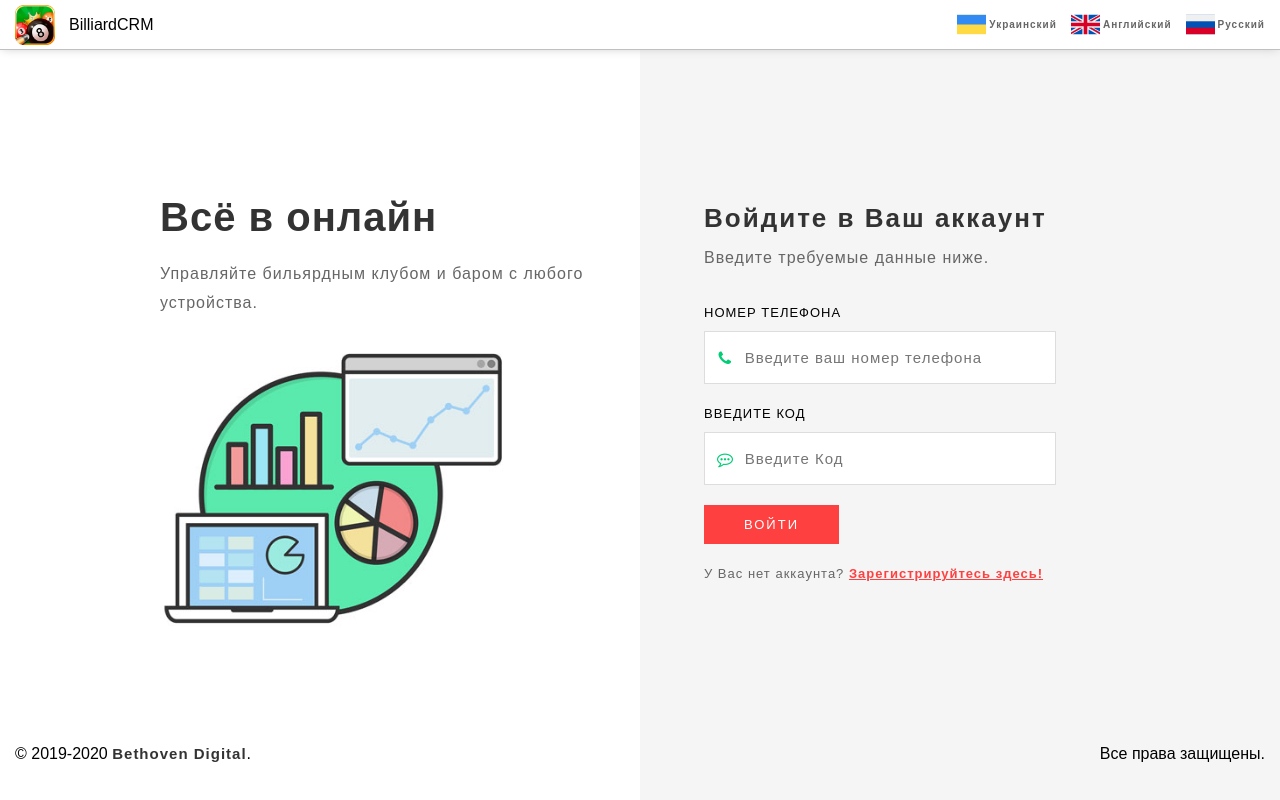
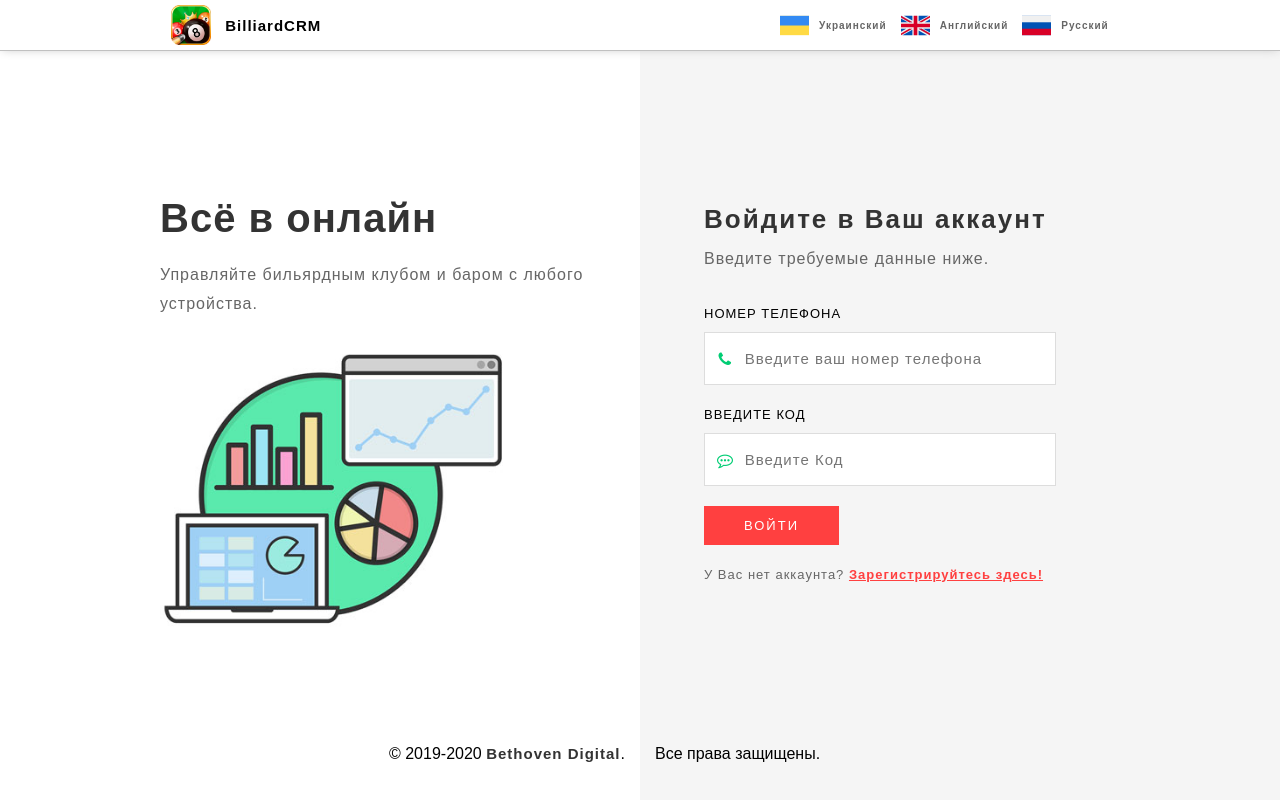
Before and after one commit to luckyone1221/30.04, a plain HTML site: page index.html in a window 1280 px wide. Drawn offline with Linux system fonts and the light colour scheme; a web font is replaced by a local one.

Commit message:
izmenenie header, footer

```diff
--- a/css/style.css
+++ b/css/style.css
@@ -323,11 +323,15 @@ h5 {
 	padding-left: 15px;
 	padding-right: 15px;
 	/* justify-content: space-around; */
-	/* justify-content: center; */
+	justify-content: center;
 
 }
 .footer__copy {
 	padding-bottom: .5rem;
+	padding-left: 15px;
+	padding-right: 15px;
+	min-width: 265px;
+    text-align: right;
 	/* float: left; */
 }
 
@@ -337,6 +341,9 @@ h5 {
 
 .footer__all {
 	padding-bottom: .5rem;
+	padding-left: 15px;
+	padding-right: 15px;
+	min-width: 265px;
   /* float: right; */
 }
 
@@ -563,33 +570,42 @@ h5 {
 header{
 	/*width: 100vw;*/
 	box-sizing: border-box;
-	height: 50px;/*100/2*/
+	/* height: 50px;100/2 */
 	padding: 5px 15px;
 	background-color: white;
 	border-bottom: 1px solid silver;
 	box-shadow: 0 0 10px -2px silver;
+}
+
+header .container {
 	display: flex;
+	align-items: center;
 }
 
 .header-logo-link{
 	/*display: inline-block;*/
 	/*vertical-align: top;*/
-	line-height: 50px;
-	height: 40px;
+	/* line-height: 50px; */
+	/* height: 40px; */
 	max-width: 200px;
 	display: flex;
+	align-items: center;
+	color: #000000 !important;
+	text-decoration: none !important;
 }
 
 .header-logo-img{
 	margin: auto;
-	max-width: 100%;
-	max-height: 100%;
-	height: auto;
-	width: auto;
+	/* max-width: 100%;
+	max-height: 100%; */
+
+	 max-width: 40px;
+	 flex-shrink: 0;
 }
 
 .header-text{
-	margin: 11px 14px;
+	/* margin: 11px 14px; */
+	margin-left: 14px;
 }
 
 /*lang-switch-box*/
@@ -621,7 +637,7 @@ header{
 .lang-switch-item-img{
 	float: left;
 	width: 29px;
-	margin: 10px 3px 10px 14px;
+	margin: 0 10px 0 14px;
 }
 
 .lang-switch-item-img:hover{
--- a/index.html
+++ b/index.html
@@ -27,10 +27,11 @@
 </head>
 <body>
 <header>
+	<div class="container">
 		<a href="#" class="header-logo-link">
 			<img src="images/logo_bb.png" class="header-logo-img">
+			<div class="header-text">BilliardCRM</div>
 		</a>
-	<div class="header-text">BilliardCRM</div>
 		<div class="language-switch-box">
 			<a class="lang-switch-item" href="#">
 				<img class="lang-switch-item-img active" src="images/ua.svg">
@@ -44,6 +45,7 @@
 				<img class="lang-switch-item-img" src="images/rus.svg">
 				<span>Русский</span>
 			</a>
+		</div>
 	</div>
 </header>
 <div class="signupform">
```
Lines whose indentation alone changed are shown as unchanged.
